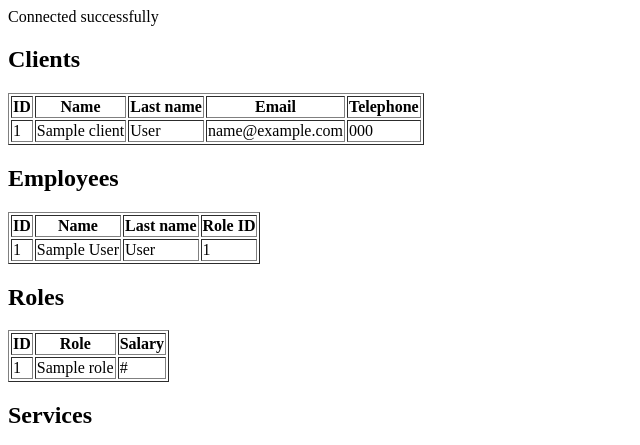
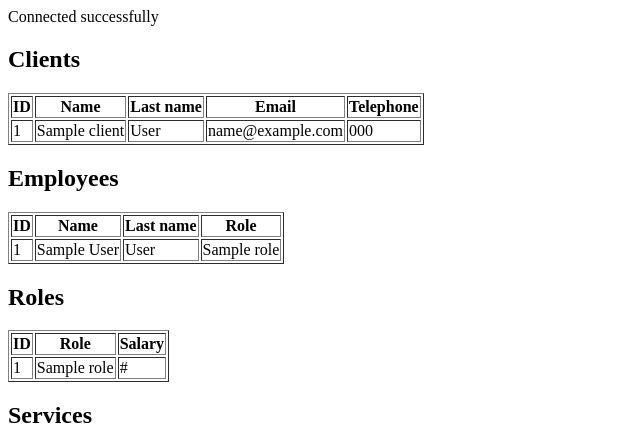
Before and after one commit to NoelJasik/controlPanelPhp, a PHP site: page / in a window 1280 px wide. Shown: the top 445 px of the page, without its empty margins (0-640 px from the left). Run offline with PHP 8.4, Linux system fonts and the light colour scheme; tables that the repository leaves empty or names only in its code hold one stand-in row (values such as "Sample post").

Commit message:
Role name display

```diff
--- a/index.php
+++ b/index.php
@@ -91,14 +91,14 @@ echo "Connected successfully";
             <th>ID</th>
             <th>Name</th>
             <th>Last name</th>
-            <th>Role ID</th>
+            <th>Role</th>
         </tr>
         <?php foreach ($tableEmployees as $row): ?>
             <tr>
                 <td><?php echo $row['id']; ?></td>
                 <td><?php echo $row['name']; ?></td>
                 <td><?php echo $row['last_name']; ?></td>
-                <td><?php echo $row['role_id']; ?></td>
+                <td><?php echo $tableRoles[$row['role_id'] - 1]['name'] ?></td>
             </tr>
         <?php endforeach; ?>
     </table>
```
